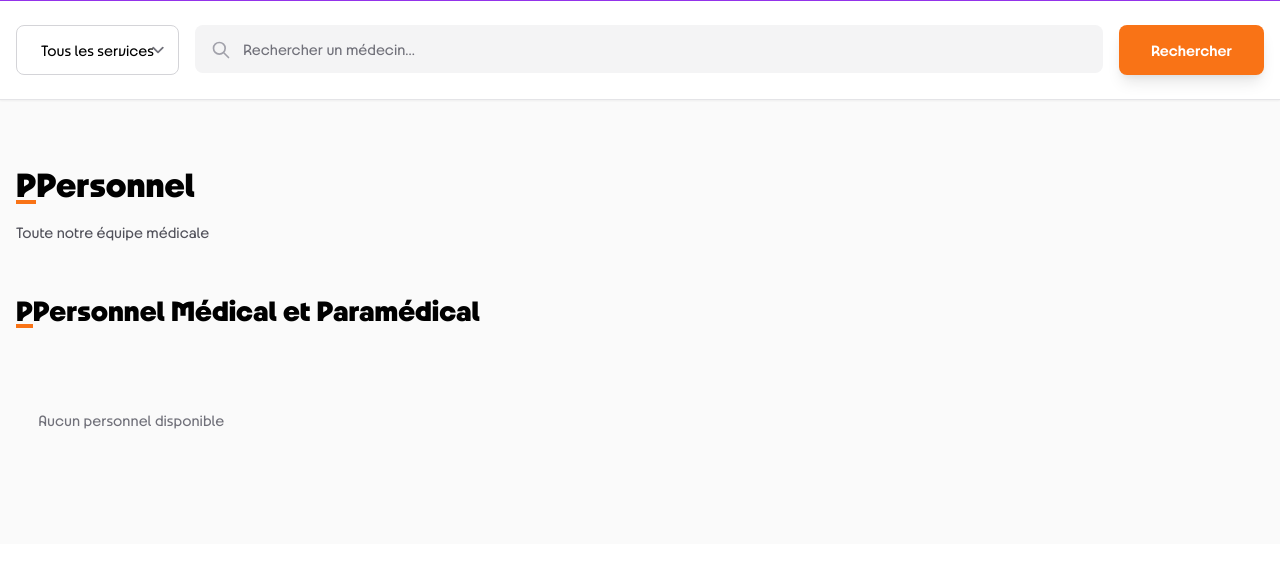
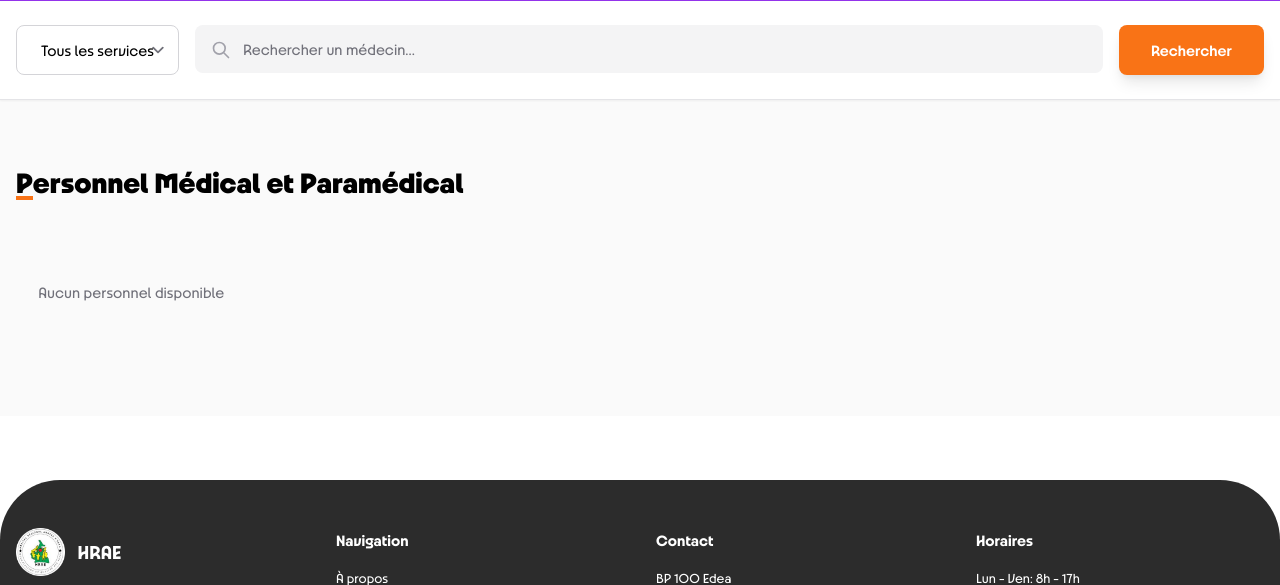
Before and after one commit to hrae-dev/hrae-webSite, a Django app: page /fr/equipe/ in a window 1280 px wide. Shown: the part 511-1096 px from the top of the page. Run offline with Django 5.2, Linux system fonts and the light colour scheme; data comes from the database, SQL or seed files in the repository; data that the repository does not hold is empty; parts of the project's set-up code (start-up, migrations or seed data) failed here and were passed over; some libraries are stand-ins or nearby versions.

Commit message:
Fix typos in personnel section headings and remove unnecessary content

```diff
--- a/templates/Home/team.html
+++ b/templates/Home/team.html
@@ -100,14 +100,6 @@
 <!-- Personnel Section -->
 <section class="py-16 bg-gray-50">
     <div class="container mx-auto px-4 max-w-7xl">
-        <h2 class="text-3xl md:text-4xl font-black mb-4">
-            <span class="inline-block relative">
-                <span class="relative z-10">{% trans "P" %}</span>
-                <span class="absolute bottom-0 left-0 right-0 h-1 bg-orange-500"></span>
-            </span>{% trans "Personnel" %}
-        </h2>
-        <p class="text-gray-600 mb-12">{% trans "Toute notre équipe médicale" %}</p>
-
         <!-- Direction -->
         {% if direction_staff %}
         <div class="mb-16">
@@ -115,7 +107,7 @@
                 <span class="inline-block relative">
                     <span class="relative z-10">{% trans "D" %}</span>
                     <span class="absolute bottom-0 left-0 right-0 h-1 bg-purple-600"></span>
-                </span>{% trans "Direction" %}
+                </span>{% trans "irection" %}
             </h3>
             <div class="grid sm:grid-cols-3 md:grid-cols-5 lg:grid-cols-6 gap-6">
                 {% for member in direction_staff %}
@@ -151,7 +143,7 @@
                 <span class="inline-block relative">
                     <span class="relative z-10">{% trans "P" %}</span>
                     <span class="absolute bottom-0 left-0 right-0 h-1 bg-orange-500"></span>
-                </span>{% trans "Personnel Médical et Paramédical" %}
+                </span>{% trans "ersonnel Médical et Paramédical" %}
             </h3>
             <div class="grid sm:grid-cols-3 md:grid-cols-5 lg:grid-cols-6 gap-6">
                 {% for member in staff %}
```
